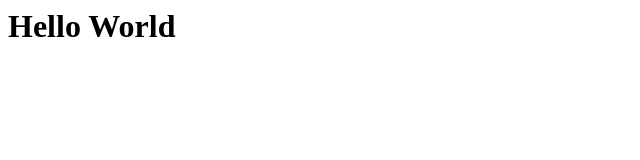
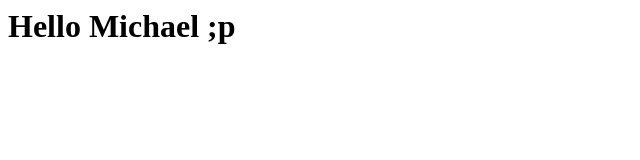
Before and after one commit to michaelhagerty/snowglobe, a plain HTML site: page index.html in a window 1280 px wide. Shown: the whole page, without its empty margins (0-640 px from the left). Drawn offline with Linux system fonts and the light colour scheme.

Commit message:
index.html

```diff
--- a/index.html
+++ b/index.html
@@ -1,6 +1,6 @@
 <html>
 <body>
 
-<h1>Hello World</h1>
+<h1>Hello Michael ;p</h1>
 </body>
 </html>
```
